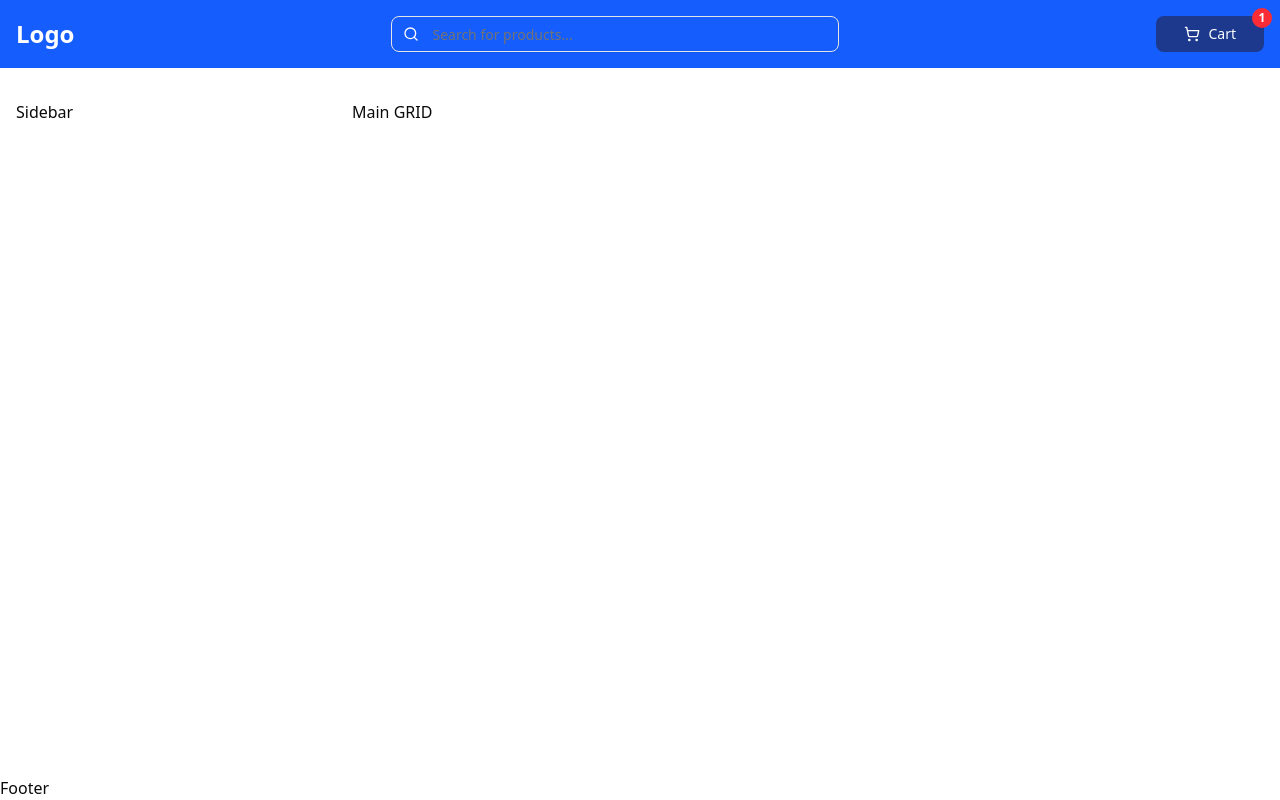
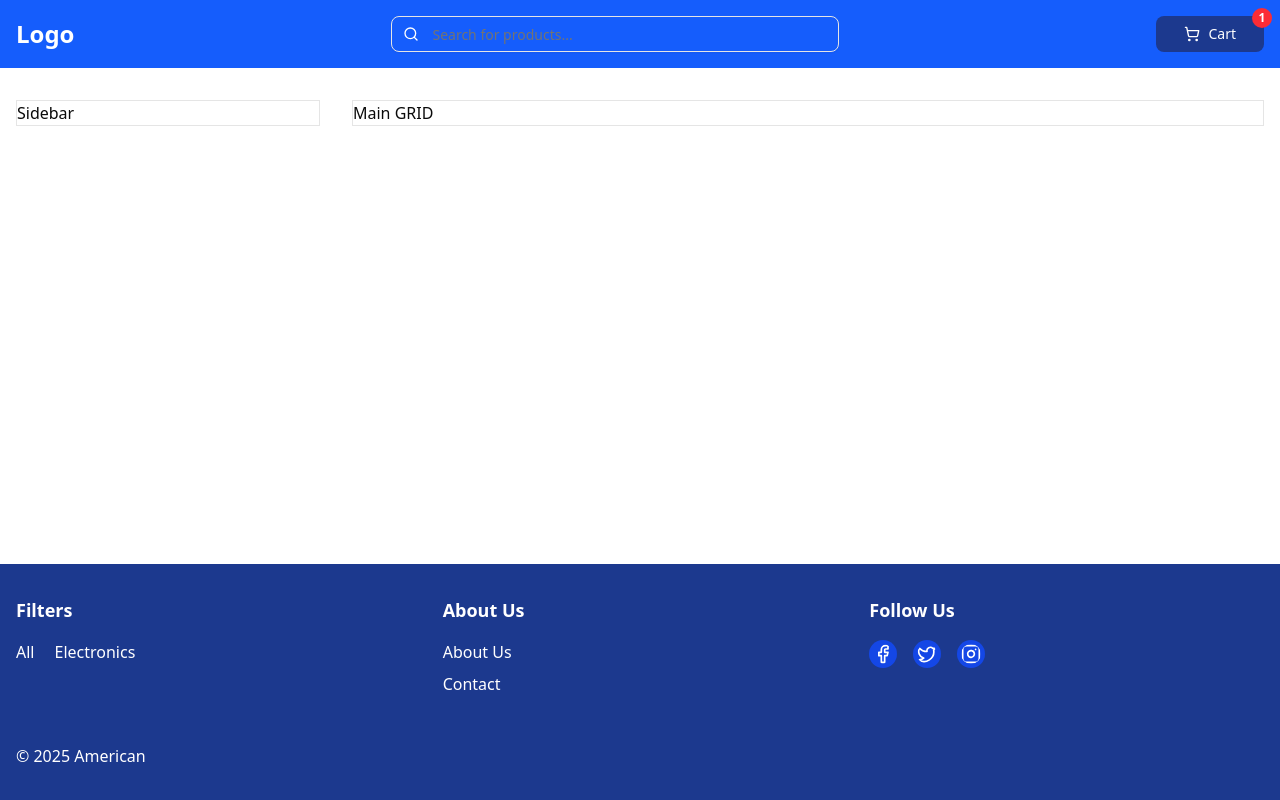
Before and after one commit to AmitxParmar/what-bytes-assignment, a Next.js app: page / in a window 1280 px wide. Shown: the top 800 px of the page. Built offline with nearby package versions, Linux system fonts and the light colour scheme.

Commit message:
complete: Footer

```diff
--- a/app/page.tsx
+++ b/app/page.tsx
@@ -8,7 +8,7 @@ export default function Home() {
           <Sidebar />
         </aside>
 
-        <main className="lg:w-3/4">Main GRID</main>
+        <main className="lg:w-3/4 border">Main GRID</main>
       </div>
     </div>
   );
--- a/components/Footer.tsx
+++ b/components/Footer.tsx
@@ -1,10 +1,63 @@
-"use client";
-import React from "react";
+import { Facebook, Twitter, Instagram } from "lucide-react";
+import Link from "next/link";
 
-type Props = {};
+export default function Footer() {
+  return (
+    <footer className="bg-blue-900 text-white py-8 mt-12">
+      <div className="container mx-auto px-4">
+        <div className="grid grid-cols-1 md:grid-cols-3 gap-8">
+          <div className="">
+            <h3 className="font-bold text-lg mb-4">Filters</h3>
+            <ul className="flex flex-row gap-5">
+              <li>
+                <Link href="/?category=All" className="hover:underline">
+                  All
+                </Link>
+              </li>
+              <li>
+                <Link href="/?category=Electronics" className="hover:underline">
+                  Electronics
+                </Link>
+              </li>
+            </ul>
+          </div>
 
-const Footer = (props: Props) => {
-  return <div>Footer</div>;
-};
+          <div>
+            <h3 className="font-bold text-lg mb-4">About Us</h3>
+            <ul className="space-y-2">
+              <li>
+                <Link href="/about" className="hover:underline">
+                  About Us
+                </Link>
+              </li>
+              <li>
+                <Link href="/contact" className="hover:underline">
+                  Contact
+                </Link>
+              </li>
+            </ul>
+          </div>
 
-export default Footer;
+          <div>
+            <h3 className="font-bold text-lg mb-4">Follow Us</h3>
+            <div className="flex space-x-4">
+              <Link href="#" className="hover:text-blue-300">
+                <Facebook className="w-7 h-7 bg-blue-700 rounded-full p-1" />
+              </Link>
+              <Link href="#" className="hover:text-blue-300">
+                <Twitter className="w-7 h-7 bg-blue-700 rounded-full p-1" />
+              </Link>
+              <Link href="#" className="hover:text-blue-300">
+                <Instagram className="w-7 h-7 bg-blue-700 rounded-full p-1" />
+              </Link>
+            </div>
+          </div>
+        </div>
+
+        <div className=" border-blue-700 mt-8 pt-4 text-">
+          <p>&copy; 2025 American</p>
+        </div>
+      </div>
+    </footer>
+  );
+}
--- a/components/Sidebar.tsx
+++ b/components/Sidebar.tsx
@@ -3,7 +3,7 @@ import React from "react";
 type Props = {};
 
 const Sidebar = (props: Props) => {
-  return <div>Sidebar</div>;
+  return <div className="border h-full">Sidebar</div>;
 };
 
 export default Sidebar;
```
